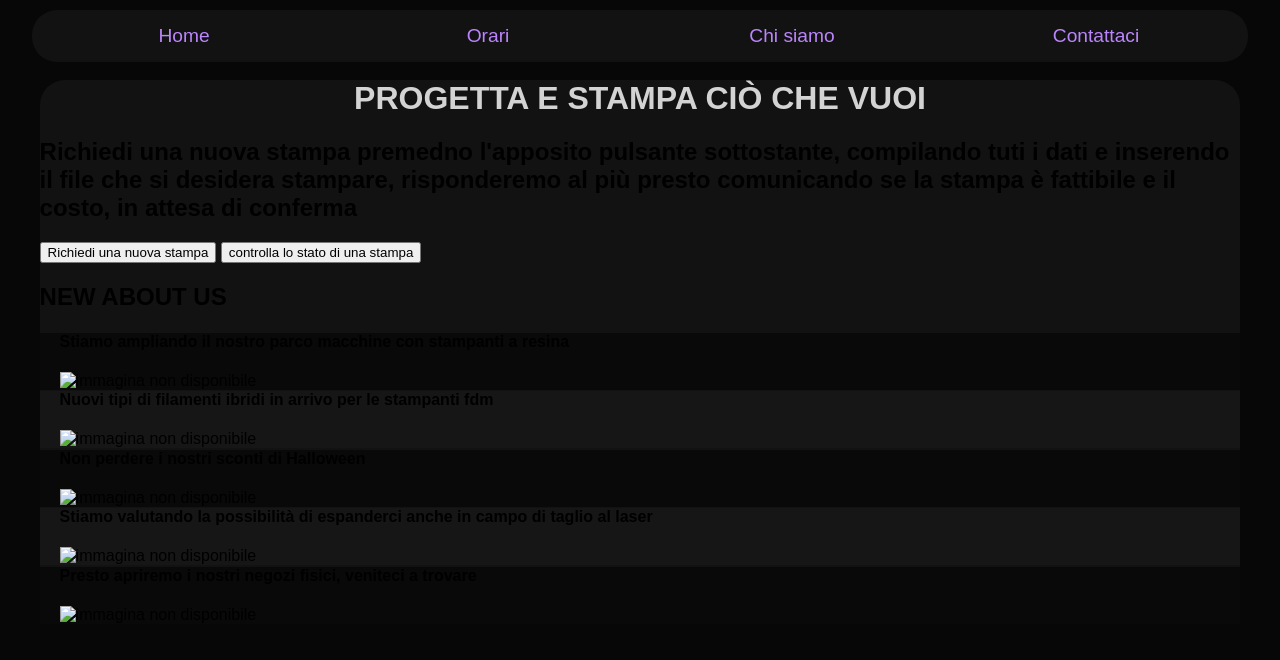
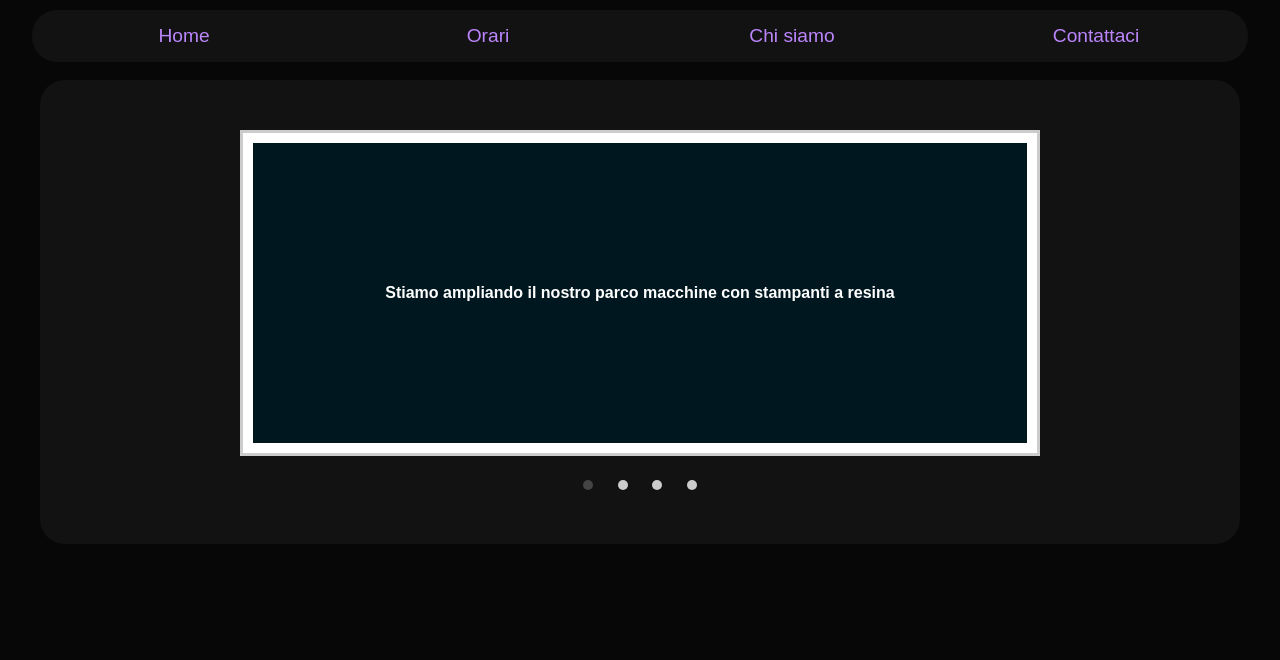
Before and after one commit to alex5684/alex5684.github.io, a plain HTML site: page index.html in a window 1280 px wide. Drawn offline with Linux system fonts and the light colour scheme.

Commit message:
aggiunto lo slider orizzontale per le news

```diff
--- a/css/style.css
+++ b/css/style.css
@@ -3,7 +3,7 @@ body
     font-family: sans-serif;
     background-color: #070707;
 }
-
+/*                  inizio css nav bar                */
 #navBar
 {
     background: #121212;
@@ -56,7 +56,8 @@ body
 {
     padding-top: 15px;
 }
-
+/*                  fine css nav bar                */
+/*                  inizio css tabella orari                */
 #divMain
 {
     background: #121212;
@@ -64,8 +65,10 @@ body
     /*height: 100%;*/
     margin-left: 2.5%;
     margin-right: 2.5%;
+    margin-top: 80px;
     border-radius: 25px;
-    margin-top: 80px;
+    padding-top: 50px;
+    padding-bottom: 50px;
 }
 
 #contenutoDivMain
@@ -100,18 +103,107 @@ border-radius: 25px;
 text-align: center;
 }
 
-#news1
-{
-    background-color: #090909;
-    padding-left: 20px;
-    padding-right: 20px;
+/*                  fine css tabella orari                        */
+
+/*                  inizio css slider news home page                */
+
+#slider {
+   margin: 0 auto;
+   width: 800px;
+   max-width: 100%;
+   text-align: center;
 }
 
-#news2
-{
-    background-color: #161616;
-    margin-top: -20px;
-    margin-bottom: -20px;
-    padding-left: 20px;
-    padding-right: 20px;
+#slider input[type=radio] {
+   display: none;
 }
+#slider label {
+   cursor:pointer;
+   text-decoration: none;
+}
+#slides {
+   padding: 10px;
+   border: 3px solid #ccc;
+   background: #fff;
+   position: relative;
+   z-index: 1;
+}
+#overflow {
+   width: 100%;
+   overflow: hidden;
+}
+#slide1:checked ~ #slides .inner {
+   margin-left: 0;
+}
+#slide2:checked ~ #slides .inner {
+   margin-left: -100%;
+}
+#slide3:checked ~ #slides .inner {
+   margin-left: -200%;
+}
+#slide4:checked ~ #slides .inner {
+   margin-left: -300%;
+}
+#slides .inner {
+   transition: margin-left 800ms cubic-bezier(0.770, 0.000, 0.175, 1.000);
+   width: 400%;
+   line-height: 0;
+   height: 300px;
+}
+#slides .slide {
+   width: 25%;
+   float:left;
+   display: flex;
+   justify-content: center;
+   align-items: center;
+   height: 100%;
+   color: #fff;
+}
+#slides .slide_1 {
+   background: #00171F;
+}
+#slides .slide_2 {
+   background: #003459;
+}
+#slides .slide_3 {
+   background: #007EA7;
+}
+#slides .slide_4 {
+   background: #00A8E8;
+}
+#controls {
+   margin: -180px 0 0 0;
+   width: 100%;
+   height: 50px;
+   z-index: 3;
+   position: relative;
+}
+#controls label {
+   transition: opacity 0.2s ease-out;
+   display: none;
+   width: 50px;
+   height: 50px;
+   opacity: .4;
+}
+#controls label:hover {
+   opacity: 1;
+}
+#bullets {
+   margin: 150px 0 0;
+   text-align: center;
+}
+#bullets label {
+   display: inline-block;
+   width: 10px;
+   height: 10px;
+   border-radius:100%;
+   background: #ccc;
+   margin: 0 10px;
+}
+#slide1:checked ~ #bullets label:nth-child(1),
+#slide2:checked ~ #bullets label:nth-child(2),
+#slide3:checked ~ #bullets label:nth-child(3),
+#slide4:checked ~ #bullets label:nth-child(4) {
+   background: #444;
+}
+/*                  fine css slider news home page                */
--- a/index.html
+++ b/index.html
@@ -27,23 +27,55 @@
             </nav>
 
             <div id="divMain">
-                <p id="contenutoDivMain">
-                    <h1 id="h1DivMain">PROGETTA E STAMPA CIÒ CHE VUOI</h1>
-                    <h2 id="h2DivMain">Richiedi una nuova stampa premedno l'apposito pulsante sottostante, compilando tuti i dati e inserendo il file che si desidera stampare, risponderemo al più presto comunicando se la stampa è fattibile e il costo, in attesa di conferma</h2>
-                    <button>Richiedi una nuova stampa</button>
-                    <button>controlla lo stato di una stampa</button>
-                    <h2 id="h2News">NEW ABOUT US</h2>
 
-                    <div id="news1"> <h4 id="news1h4">Stiamo ampliando il nostro parco macchine con stampanti a resina</h4> <img src="" alt="immagina non disponibile" id="news1img"> </div>
+                <div id="slider">
 
-                    <div id="news2"> <h4 id="news2h4">Nuovi tipi di filamenti ibridi in arrivo per le stampanti fdm</h4> <img src="" alt="immagina non disponibile" id="news2img"> </div>
+                    <input type="radio" name="slider" id="slide1" checked>
+                    <input type="radio" name="slider" id="slide2">
+                    <input type="radio" name="slider" id="slide3">
+                    <input type="radio" name="slider" id="slide4">
 
-                    <div id="news1"> <h4 id="news1h4">Non perdere i nostri sconti di Halloween</h4> <img src="" alt="immagina non disponibile" id="news1img"> </div>
+                    <div id="slides">
+                       <div id="overflow">
+                          <div class="inner">
+                             <div class="slide slide_1">
+                                <div class="slide-content">
+                                    <h4 id="news1h4"> Stiamo ampliando il nostro parco macchine con stampanti a resina</h4>
+                                </div>
+                             </div>
+                             <div class="slide slide_2">
+                                <div class="slide-content">
+                                    <h4 id="news2h4">Nuovi tipi di filamenti ibridi in arrivo per le stampanti fdm</h4>
+                                </div>
+                             </div>
+                             <div class="slide slide_3">
+                                <div class="slide-content">
+                                    <h4 id="news1h4">Non perdere i nostri sconti di Halloween</h4>
+                                </div>
+                             </div>
+                             <div class="slide slide_4">
+                                <div class="slide-content">
+                                    <h4 id="news1h4">Non so cosa scrivere</h4>
+                                </div>
+                             </div>
+                          </div>
+                       </div>
+                    </div>
 
-                    <div id="news2"> <h4 id="news2h4">Stiamo valutando la possibilità di espanderci anche in campo di taglio al laser</h4> <img src="" alt="immagina non disponibile" id="news2img"> </div>
+                    <div id="controls">
+                       <label for="slide1"></label>
+                       <label for="slide2"></label>
+                       <label for="slide3"></label>
+                       <label for="slide4"></label>
+                    </div>
 
-                    <div id="news1"> <h4 id="news1h4">Presto apriremo i nostri negozi fisici, veniteci a trovare</h4> <img src="" alt="immagina non disponibile" id="news1img"> </div>
-                </p>
+                    <div id="bullets">
+                       <label for="slide1"></label>
+                       <label for="slide2"></label>
+                       <label for="slide3"></label>
+                       <label for="slide4"></label>
+                    </div>
+                 </div>
             </div>
 
         </header>
```
